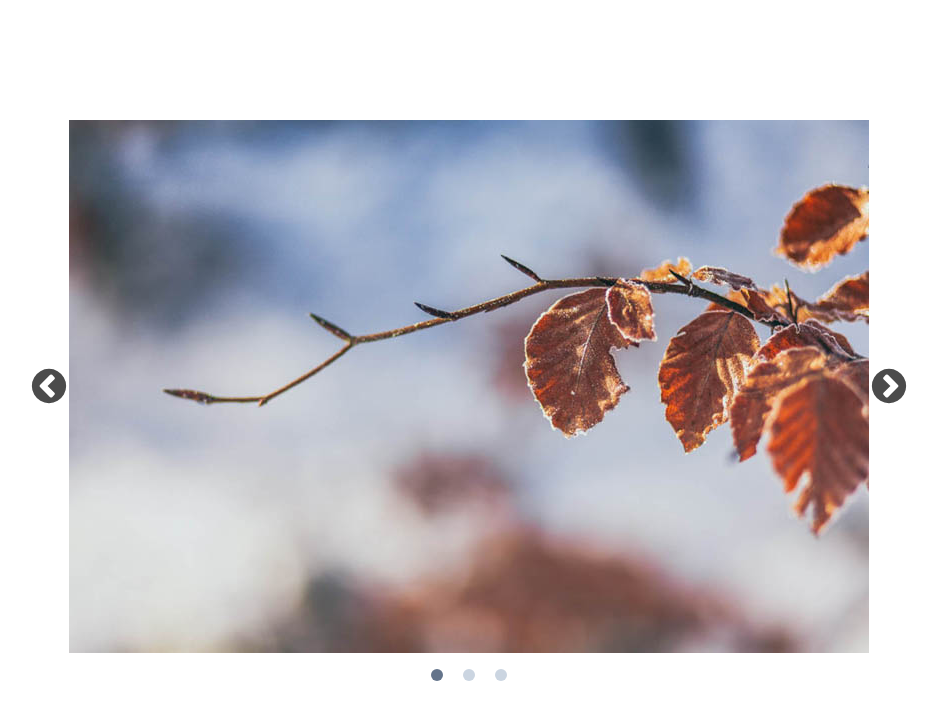
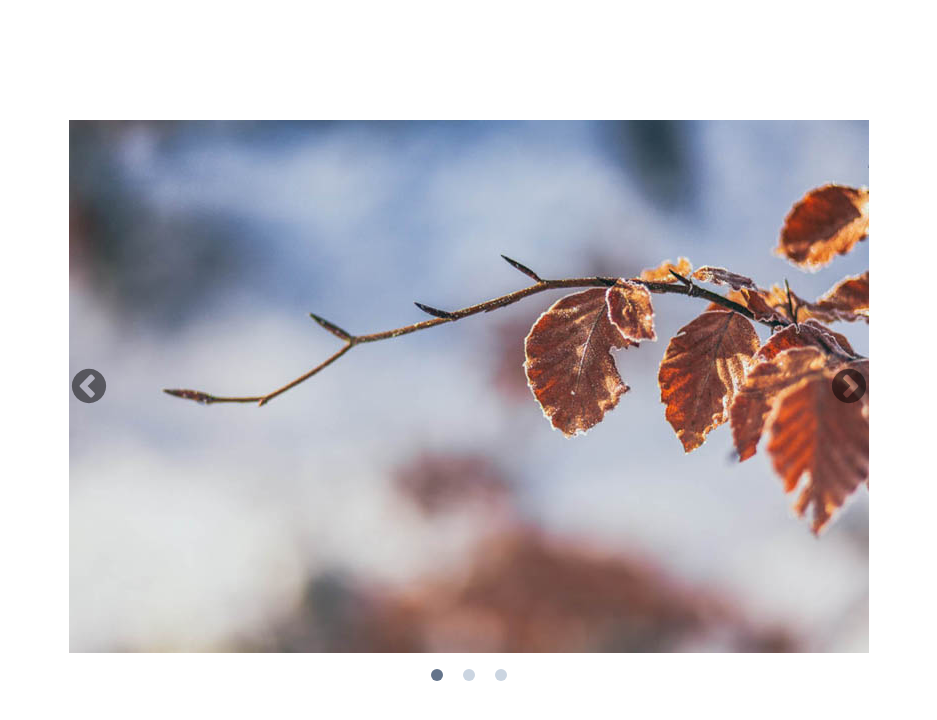
Before and after one commit to anshu1612/carousel, a plain HTML site: page index.html in a window 1280 px wide. Shown: the whole page, without its empty margins (171-1108 px from the left). Drawn offline with nearby package versions, Linux system fonts and the light colour scheme.

Commit message:
button inside the picture

```diff
--- a/index.html
+++ b/index.html
@@ -8,9 +8,9 @@
   </head>
   <body>
     <div class="flex justify-center flex-col items-center min-h-screen">
-      <div class="flex">
-        <div id="prevBtn" class="flex items-center hover:opacity-50">
-          <img src="/images/chevronL.svg" class="opacity-70 h-10" />
+      <div class="flex relative">
+        <div id="prevBtn" class="flex absolute inset-0 items-center hover:cursor-pointer">
+          <img src="/images/chevronL.svg" class="opacity-50 h-10" />
         </div>
         <picture>
           <source media="(min-width: 1024px)" srcset="/images/leaves@8.jpg" />
@@ -27,8 +27,9 @@
           <source media="(min-width: 600px)" srcset="/images/green@5.jpg" />
           <img src="/images/green.jpg" class="image hidden" />
         </picture>
-        <div id="nxtBtn" class="flex items-center hover:opacity-50">
-          <img src="/images/chevronR.svg" class="opacity-70 h-10" />
+
+        <div id="nxtBtn" class="flex absolute  right-0 items-center hover:cursor-pointer" style="top: 50%; transform: translateY(-50%);">
+          <img src="/images/chevronR.svg" class="opacity-50 h-10" />
         </div>
       </div>
       <div class="flex w-24 justify-around mt-4">
```
